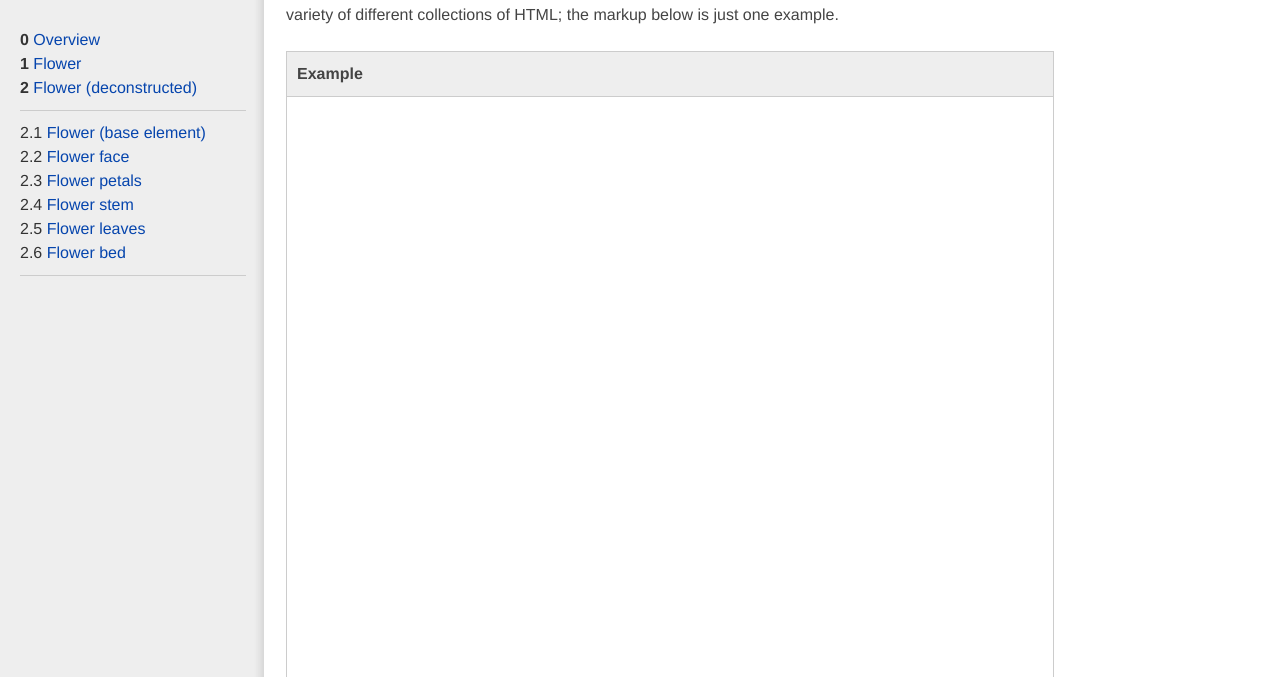
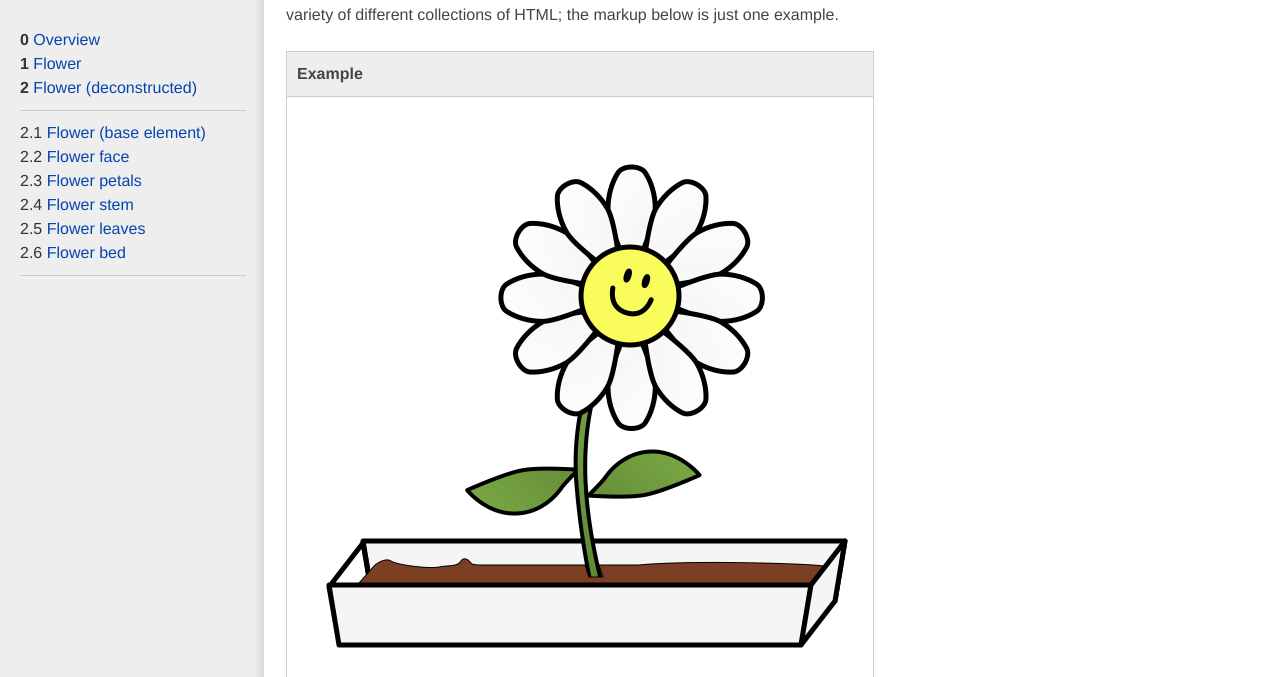
Before and after one commit to JohnAlbin/flower-power, a website: page section-flower-deconstructed.html in a window 1280 px wide. Shown: the part 119-796 px from the top of the page. Drawn offline with Linux system fonts and the light colour scheme.

Commit message:
Add generated files.

```diff
--- a/css/kss-only.css
+++ /dev/null
@@ -1,6 +0,0 @@
-.kss-modifier__example {
-  position: relative;
-  height: 561px;
-}
-
-/*# sourceMappingURL=kss-only.css.map */
--- a/css/kss/kss-only.css
+++ b/css/kss/kss-only.css
@@ -1,6 +1,14 @@
-.kss-modifier__example {
+#kss-node .kss-modifier__example {
   position: relative;
-  height: 561px;
+  padding: 104.24028% 0 0 0;
+  height: 0;
+}
+
+#kss-node .kss-modifier__wrapper {
+  max-width: 566px;
+}
+#kss-node .kss-markup {
+  max-width: 586px;
 }
 
 /*# sourceMappingURL=kss-only.css.map */
--- a/css/styles.css
+++ b/css/styles.css
@@ -1,83 +1,74 @@
 .flower, .flower__petals, .flower__face, .flower__stem::before, .flower__leaves, .flower__bed, .flower__bed::before, .flower__bed::after, .flower::before, .flower.is-pollinating::before {
   position: absolute;
-  width: 588px;
-  height: 561px;
-  background-repeat: no-repeat;
+  top: 0;
+  left: 0;
+  width: 100%;
+  height: 100%;
+  background: url('../images/flower.png?1447376477') left top/cover no-repeat;
   content: '';
 }
 
 .flower {
-  position: relative;
+  background-image: none;
 }
 .flower__petals {
-  background-image: url('../images/flower__petals.png?1402479382');
-  background-position: 201px top;
+  background-image: url('../images/flower__petals.png?1447375921');
 }
 .flower--tulip .flower__petals {
-  background-image: url('../images/flower--tulip__petals.png?1402479382');
-  background-position: 273px 53px;
+  background-image: url('../images/flower--tulip__petals.png?1447375973');
 }
 .flower__face {
-  background-image: url('../images/flower__face.png?1402479382');
-  background-position: 282px 80px;
+  background-image: url('../images/flower__face.png?1447375846');
 }
 .flower--tulip .flower__face {
   background-image: none;
 }
 .flower__stem::before {
-  background-image: url('../images/flower__stem.png?1402479382');
-  background-position: 231px 167px;
+  background-image: url('../images/flower__stem.png?1447375940');
   z-index: -4;
 }
 .flower__leaves {
-  background-image: url('../images/flower__leaves.png?1402479382');
-  background-position: 169px 258px;
+  background-image: url('../images/flower__leaves.png?1447375871');
   z-index: -5;
 }
 .flower__bed {
-  position: relative;
+  background-image: none;
 }
-.flower__bed .flower {
-  position: absolute;
+.flower__bed::before, .flower__bed::after {
+  top: auto;
+  bottom: 0;
+  height: 30%;
+  background-position: left bottom;
 }
 .flower__bed::before {
-  bottom: 58px;
-  height: 130px;
   z-index: -10;
-  background-image: url('../images/flower__bed-back.png?1402479382');
-  background-position: 65px top;
+  background-image: url('../images/flower__bed-back.png?1447375755');
 }
 .flower__bed::after {
-  bottom: 58px;
-  height: 130px;
-  background-image: url('../images/flower__bed.png?1402479382');
-  background-position: 30px top;
+  background-image: url('../images/flower__bed.png?1447375787');
 }
 .flower::before {
-  background-image: none;
-  background-image: url('../images/flower-hover.png?1402479382');
-  background-position: -105px 0;
+  background-image: url('../images/flower-is-hover.png?1447376022');
+  background-position: -283px 0;
   -moz-transition: background-position 1s;
   -o-transition: background-position 1s;
   -webkit-transition: background-position 1s;
   transition: background-position 1s;
 }
 .flower:hover::before, .flower:focus::before {
-  background-position: 105px 0;
+  background-position: 0 0;
   -moz-transition: background-position 1s;
   -o-transition: background-position 1s;
   -webkit-transition: background-position 1s;
   transition: background-position 1s;
 }
 .flower.is-pollinating::before {
-  background-image: url('../images/flower-is-pollinating.png?1402479382');
-  background-position: 230px 43px;
+  background-image: url('../images/flower-is-pollinating.png?1447375649');
   z-index: 1;
 }
 @media all and (min-width: 60em) {
   .flower--responsive {
-    background-image: url('../images/flower-is-desktop.png?1402479382');
-    background-position: left 168px;
+    background-image: url('../images/flower-is-desktop.png?1447376064');
   }
   .flower--responsive .flower__stem::before {
     background-image: none;
@@ -91,7 +82,7 @@
 }
 @media print {
   .flower {
-    background-image: url('../images/flower-is-print.png?1402479382');
+    background-image: url('../images/flower-is-print.png?1447376519');
   }
   .flower .flower__stem::before {
     background-image: none;
@@ -101,7 +92,7 @@
   }
 }
 .flower--print {
-  background-image: url('../images/flower-is-print.png?1402479382');
+  background-image: url('../images/flower-is-print.png?1447376519');
 }
 .flower--print .flower__stem::before {
   background-image: none;
@@ -110,8 +101,7 @@
   background-image: none;
 }
 .is-night .flower {
-  background-image: url('../images/flower-is-night.png?1411894253');
-  background-position: 167px 0;
+  background-image: url('../images/flower-is-night.png?1447376446');
 }
 .is-night .flower .flower__stem::before {
   background-image: none;
```
Also changed, not shown: index.html (+2 -2 lines), section-flower-deconstructed.html (+2 -1 lines), section-flower.html (+0 -19 lines), 3 other files.
